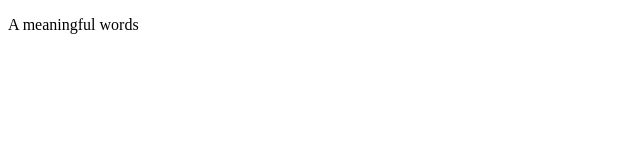
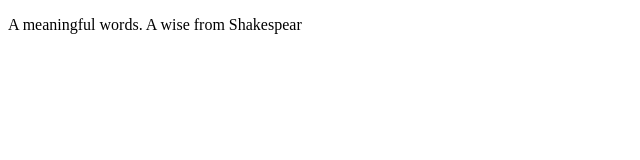
Before and after one commit to mattadam1/effective-winner, a plain HTML site: page ayo.html in a window 1280 px wide. Shown: the whole page, without its empty margins (0-640 px from the left). Drawn offline with Linux system fonts and the light colour scheme.

Commit message:
added line in html

```diff
--- a/ayo.html
+++ b/ayo.html
@@ -6,7 +6,7 @@
     <title>Document</title>
 </head>
 <body>
-    <p>A meaningful words</p>
+    <p>A meaningful words. A wise from Shakespear</p>
 
 </body>
 </html>
```
